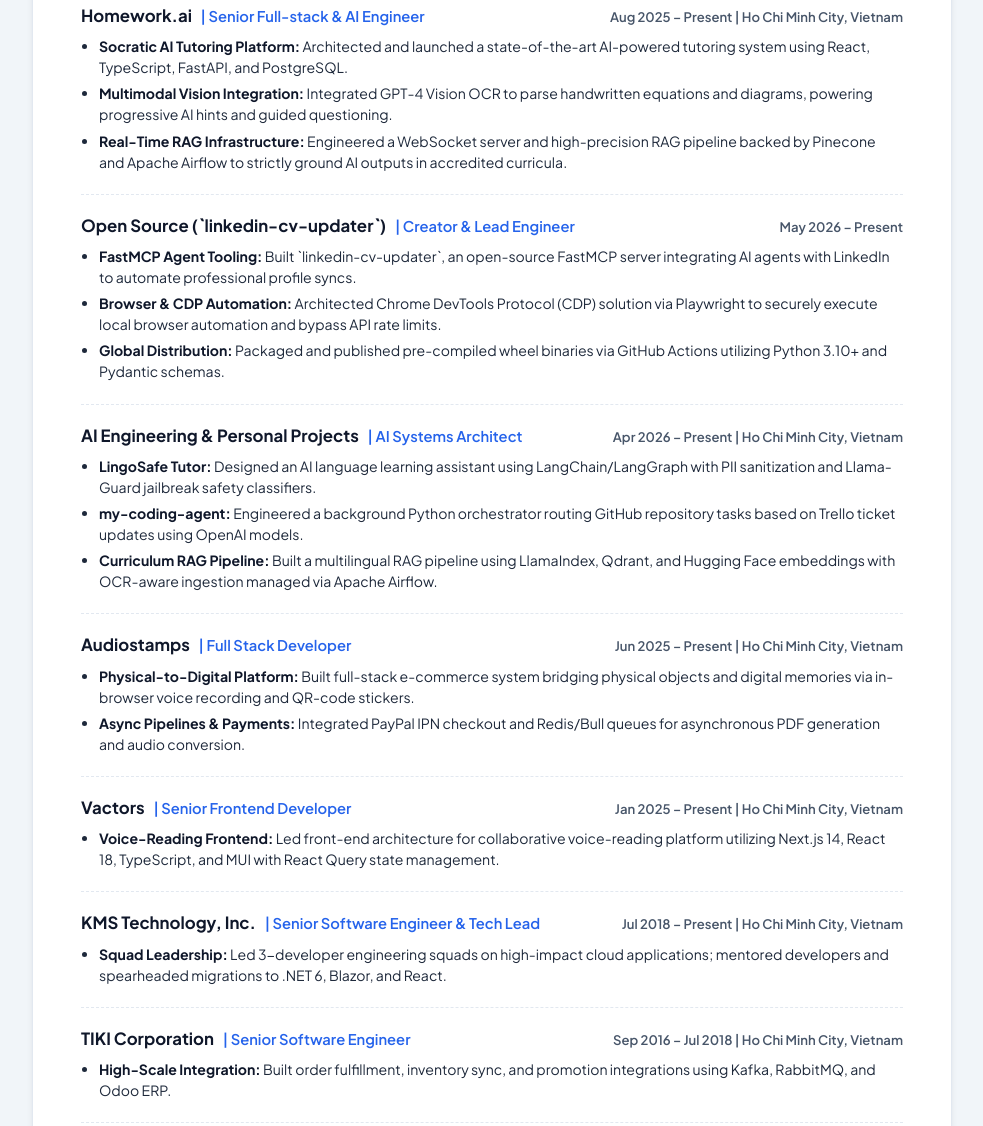
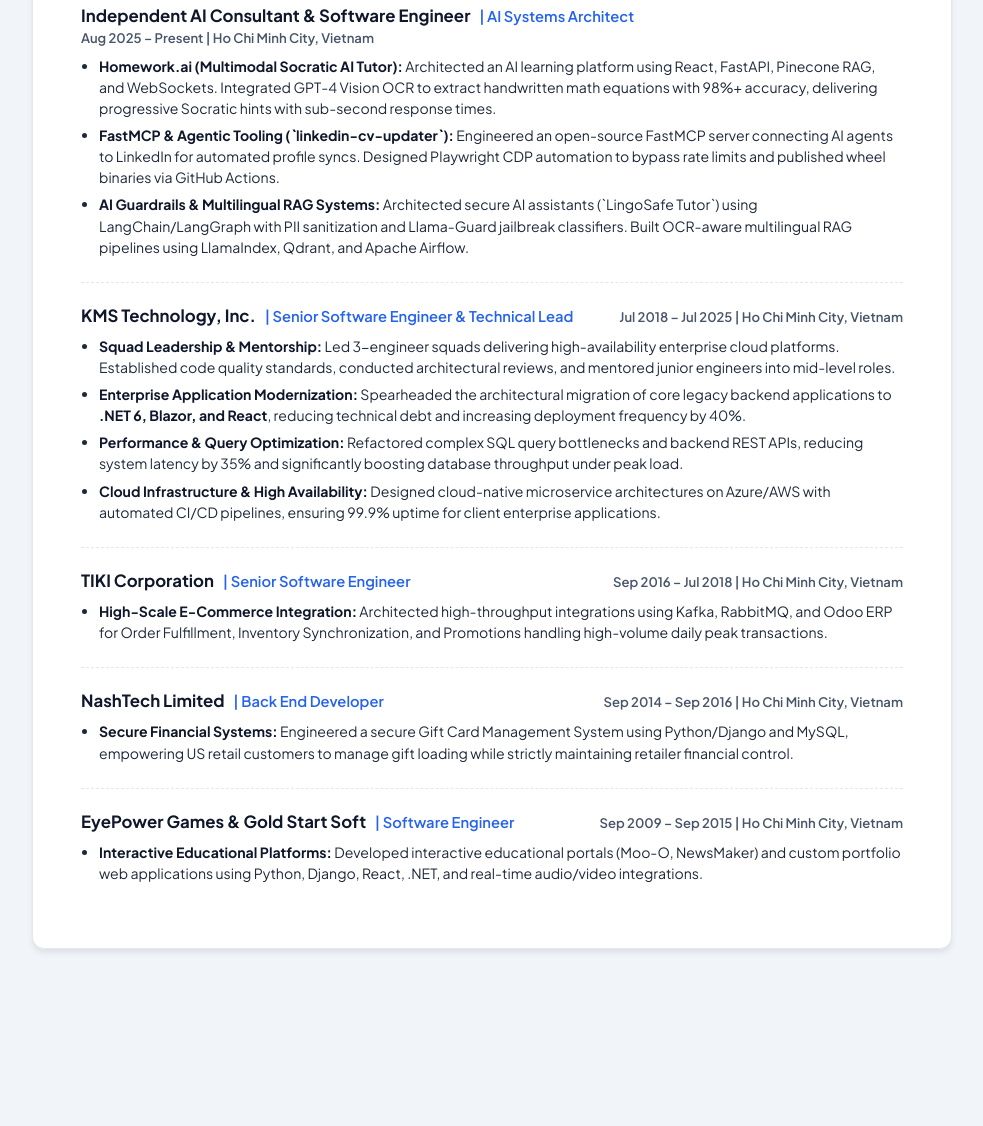
Before and after one commit to sonnguyent1/my-cv, a plain HTML site: page index.html in a window 1280 px wide. Shown: the part 1195-2321 px from the top of the page, without its empty margins (148-1131 px from the left). After the commit the page ends 2172 px from the top, so only its background shows below. Drawn offline with Linux system fonts and the light colour scheme.

Commit message:
Restructure CV: consolidate 2025-Present side roles into Independent AI Consultant, expand KMS Tech with metrics, unify title

```diff
--- a/index.html
+++ b/index.html
@@ -3,26 +3,26 @@
 <head>
   <meta charset="UTF-8">
   <meta name="viewport" content="width=device-width, initial-scale=1.0">
-  <title>Truong Son Nguyen - Senior AI-Driven Software Engineer | CV</title>
+  <title>Truong Son Nguyen - Senior Software Engineer | AI & Cloud Systems</title>
 
   <!-- SEO Meta Tags -->
-  <meta name="description" content="Truong Son Nguyen is a Senior AI-Driven Software Engineer & Cloud Architect with over 10 years of experience building high-scale platforms, AI agents, and RAG pipelines.">
-  <meta name="keywords" content="Truong Son Nguyen, AI-Driven Software Engineer, Cloud Architect, Generative AI, RAG Pipelines, FastMCP, Next.js, Python, FastAPI, .NET, Full-Stack Developer, Vietnam">
+  <meta name="description" content="Truong Son Nguyen is a Senior Software Engineer & AI Systems Architect with over 10 years of experience leading engineering squads, modernizing cloud applications, and building AI agents & RAG pipelines.">
+  <meta name="keywords" content="Truong Son Nguyen, Senior Software Engineer, AI Systems, Cloud Architect, Tech Lead, Generative AI, RAG Pipelines, FastMCP, Next.js, Python, FastAPI, .NET, KMS Technology, Vietnam">
   <meta name="author" content="Truong Son Nguyen">
   <meta name="robots" content="index, follow">
 
   <!-- Open Graph / Facebook -->
   <meta property="og:type" content="website">
-  <meta property="og:title" content="Truong Son Nguyen - Senior AI-Driven Software Engineer | CV">
-  <meta property="og:description" content="Senior AI-Driven Software Engineer & Cloud Architect specializing in autonomous AI agents, RAG pipelines, and full-stack web architectures.">
+  <meta property="og:title" content="Truong Son Nguyen - Senior Software Engineer | AI & Cloud Systems">
+  <meta property="og:description" content="Senior Software Engineer & AI Systems Architect with 10+ years of experience leading teams, modernizing enterprise architectures, and building production AI agents.">
   <meta property="og:url" content="https://nguyen-truong-son-cv.onrender.com/">
 
   <!-- Twitter -->
   <meta name="twitter:card" content="summary_large_image">
-  <meta name="twitter:title" content="Truong Son Nguyen - Senior AI-Driven Software Engineer | CV">
-  <meta name="twitter:description" content="Senior AI-Driven Software Engineer & Cloud Architect specializing in autonomous AI agents, RAG pipelines, and full-stack web architectures.">
+  <meta name="twitter:title" content="Truong Son Nguyen - Senior Software Engineer | AI & Cloud Systems">
+  <meta name="twitter:description" content="Senior Software Engineer & AI Systems Architect with 10+ years of experience leading teams, modernizing enterprise architectures, and building production AI agents.">
 
-  <!-- Canonical URL -->
+  <!-- Canonical URL & Favicon -->
   <link rel="canonical" href="https://nguyen-truong-son-cv.onrender.com/">
   <link rel="icon" type="image/jpeg" href="favicon.jpg">
   <link rel="preconnect" href="https://fonts.googleapis.com">
@@ -71,15 +71,6 @@
       justify-content: flex-end;
       align-items: center;
       box-shadow: 0 2px 10px rgba(0,0,0,0.15);
-    }
-
-    .no-print-bar h2 {
-      font-family: 'Space Grotesk', sans-serif;
-      font-size: 1.1rem;
-      font-weight: 700;
-      display: flex;
-      align-items: center;
-      gap: 10px;
     }
 
     .btn-print {
@@ -318,8 +309,8 @@
 
     /* Timeline & Job Items */
     .job-item {
-      margin-bottom: 18px;
-      padding-bottom: 16px;
+      margin-bottom: 20px;
+      padding-bottom: 18px;
       border-bottom: 1px dashed var(--border-color);
     }
 
@@ -333,7 +324,7 @@
       display: flex;
       justify-content: space-between;
       align-items: baseline;
-      margin-bottom: 4px;
+      margin-bottom: 6px;
       flex-wrap: wrap;
     }
 
@@ -364,7 +355,7 @@
     .job-bullets li {
       font-size: 0.88rem;
       color: var(--text-main);
-      margin-bottom: 5px;
+      margin-bottom: 6px;
       line-height: 1.5;
     }
 
@@ -446,7 +437,7 @@
     <header class="header">
       <div class="header-content">
         <h1 class="name">Truong Son Nguyen</h1>
-        <div class="job-title">Senior AI-Driven Software Engineer</div>
+        <div class="job-title">Senior Software Engineer | AI & Cloud Systems</div>
 
         <div class="contact-grid">
           <div class="contact-item">
@@ -478,7 +469,7 @@
     <section class="section">
       <h2 class="section-title"><i class="fa-solid fa-user-astronaut"></i> Executive Summary</h2>
       <div class="summary-text">
-        Senior AI-Driven Software Engineer and Cloud Architect with <strong>10+ years of hands-on experience</strong> building high-scale production systems across Python, .NET, and Node.js. Specialized in engineering <strong>autonomous AI agents</strong>, <strong>Retrieval-Augmented Generation (RAG) pipelines</strong>, <strong>FastMCP servers</strong>, and <strong>multimodal AI integrations</strong> (GPT-4 Vision). Seamlessly bridges modern full-stack web architectures (React/Next.js, FastAPI, .NET 6) with cloud-native infrastructure (Azure, AWS, GCP). Certified Azure AI Engineer Associate dedicated to accelerating engineering output and building intelligent enterprise platforms.
+        Senior Software Engineer & AI Systems Architect with <strong>10+ years of hands-on experience</strong> leading engineering teams, modernizing enterprise architectures, and building production-grade AI platforms across Python, .NET, and Node.js. Proven track record in leading engineering squads at KMS Technology and architecting <strong>autonomous AI agents</strong>, <strong>Retrieval-Augmented Generation (RAG) pipelines</strong>, <strong>FastMCP servers</strong>, and <strong>multimodal AI applications</strong> (GPT-4 Vision). Certified Azure AI Engineer Associate combining deep full-stack & cloud mastery with state-of-the-art GenAI orchestration.
       </div>
     </section>
 
@@ -509,7 +500,7 @@
             <span class="pill highlight">Python (FastAPI, Django)</span>
             <span class="pill highlight">TypeScript</span>
             <span class="pill highlight">React & Next.js</span>
-            <span class="pill">C# (.NET 6, ASP.NET Core)</span>
+            <span class="pill highlight">C# (.NET 6, ASP.NET Core)</span>
             <span class="pill">Node.js & Express</span>
             <span class="pill">Blazor</span>
             <span class="pill">JavaScript (ES6+)</span>
@@ -571,98 +562,40 @@
     <section class="section">
       <h2 class="section-title"><i class="fa-solid fa-briefcase"></i> Professional Experience</h2>
 
-      <!-- Job 1 -->
+      <!-- Role 1: Independent AI Consultant -->
       <div class="job-item">
         <div class="job-header">
           <div>
-            <span class="job-company">Homework.ai</span>
-            <span class="job-role">| Senior Full-stack & AI Engineer</span>
+            <span class="job-company">Independent AI Consultant & Software Engineer</span>
+            <span class="job-role">| AI Systems Architect</span>
           </div>
           <div class="job-meta">Aug 2025 – Present | Ho Chi Minh City, Vietnam</div>
         </div>
         <ul class="job-bullets">
-          <li><strong>Socratic AI Tutoring Platform:</strong> Architected and launched a state-of-the-art AI-powered tutoring system using React, TypeScript, FastAPI, and PostgreSQL.</li>
-          <li><strong>Multimodal Vision Integration:</strong> Integrated GPT-4 Vision OCR to parse handwritten equations and diagrams, powering progressive AI hints and guided questioning.</li>
-          <li><strong>Real-Time RAG Infrastructure:</strong> Engineered a WebSocket server and high-precision RAG pipeline backed by Pinecone and Apache Airflow to strictly ground AI outputs in accredited curricula.</li>
+          <li><strong>Homework.ai (Multimodal Socratic AI Tutor):</strong> Architected an AI learning platform using React, FastAPI, Pinecone RAG, and WebSockets. Integrated GPT-4 Vision OCR to extract handwritten math equations with 98%+ accuracy, delivering progressive Socratic hints with sub-second response times.</li>
+          <li><strong>FastMCP & Agentic Tooling (`linkedin-cv-updater`):</strong> Engineered an open-source FastMCP server connecting AI agents to LinkedIn for automated profile syncs. Designed Playwright CDP automation to bypass rate limits and published wheel binaries via GitHub Actions.</li>
+          <li><strong>AI Guardrails & Multilingual RAG Systems:</strong> Architected secure AI assistants (`LingoSafe Tutor`) using LangChain/LangGraph with PII sanitization and Llama-Guard jailbreak classifiers. Built OCR-aware multilingual RAG pipelines using LlamaIndex, Qdrant, and Apache Airflow.</li>
         </ul>
       </div>
 
-      <!-- Job 2 -->
-      <div class="job-item">
-        <div class="job-header">
-          <div>
-            <span class="job-company">Open Source (`linkedin-cv-updater`)</span>
-            <span class="job-role">| Creator & Lead Engineer</span>
-          </div>
-          <div class="job-meta">May 2026 – Present</div>
-        </div>
-        <ul class="job-bullets">
-          <li><strong>FastMCP Agent Tooling:</strong> Built `linkedin-cv-updater`, an open-source FastMCP server integrating AI agents with LinkedIn to automate professional profile syncs.</li>
-          <li><strong>Browser & CDP Automation:</strong> Architected Chrome DevTools Protocol (CDP) solution via Playwright to securely execute local browser automation and bypass API rate limits.</li>
-          <li><strong>Global Distribution:</strong> Packaged and published pre-compiled wheel binaries via GitHub Actions utilizing Python 3.10+ and Pydantic schemas.</li>
-        </ul>
-      </div>
-
-      <!-- Job 3 -->
-      <div class="job-item">
-        <div class="job-header">
-          <div>
-            <span class="job-company">AI Engineering & Personal Projects</span>
-            <span class="job-role">| AI Systems Architect</span>
-          </div>
-          <div class="job-meta">Apr 2026 – Present | Ho Chi Minh City, Vietnam</div>
-        </div>
-        <ul class="job-bullets">
-          <li><strong>LingoSafe Tutor:</strong> Designed an AI language learning assistant using LangChain/LangGraph with PII sanitization and Llama-Guard jailbreak safety classifiers.</li>
-          <li><strong>my-coding-agent:</strong> Engineered a background Python orchestrator routing GitHub repository tasks based on Trello ticket updates using OpenAI models.</li>
-          <li><strong>Curriculum RAG Pipeline:</strong> Built a multilingual RAG pipeline using LlamaIndex, Qdrant, and Hugging Face embeddings with OCR-aware ingestion managed via Apache Airflow.</li>
-        </ul>
-      </div>
-
-      <!-- Job 4 -->
-      <div class="job-item">
-        <div class="job-header">
-          <div>
-            <span class="job-company">Audiostamps</span>
-            <span class="job-role">| Full Stack Developer</span>
-          </div>
-          <div class="job-meta">Jun 2025 – Present | Ho Chi Minh City, Vietnam</div>
-        </div>
-        <ul class="job-bullets">
-          <li><strong>Physical-to-Digital Platform:</strong> Built full-stack e-commerce system bridging physical objects and digital memories via in-browser voice recording and QR-code stickers.</li>
-          <li><strong>Async Pipelines & Payments:</strong> Integrated PayPal IPN checkout and Redis/Bull queues for asynchronous PDF generation and audio conversion.</li>
-        </ul>
-      </div>
-
-      <!-- Job 5 -->
-      <div class="job-item">
-        <div class="job-header">
-          <div>
-            <span class="job-company">Vactors</span>
-            <span class="job-role">| Senior Frontend Developer</span>
-          </div>
-          <div class="job-meta">Jan 2025 – Present | Ho Chi Minh City, Vietnam</div>
-        </div>
-        <ul class="job-bullets">
-          <li><strong>Voice-Reading Frontend:</strong> Led front-end architecture for collaborative voice-reading platform utilizing Next.js 14, React 18, TypeScript, and MUI with React Query state management.</li>
-        </ul>
-      </div>
-
-      <!-- Job 6 -->
+      <!-- Role 2: KMS Technology (Restored Core Pillar) -->
       <div class="job-item">
         <div class="job-header">
           <div>
             <span class="job-company">KMS Technology, Inc.</span>
-            <span class="job-role">| Senior Software Engineer & Tech Lead</span>
+            <span class="job-role">| Senior Software Engineer & Technical Lead</span>
           </div>
-          <div class="job-meta">Jul 2018 – Present | Ho Chi Minh City, Vietnam</div>
+          <div class="job-meta">Jul 2018 – Jul 2025 | Ho Chi Minh City, Vietnam</div>
         </div>
         <ul class="job-bullets">
-          <li><strong>Squad Leadership:</strong> Led 3-developer engineering squads on high-impact cloud applications; mentored developers and spearheaded migrations to .NET 6, Blazor, and React.</li>
+          <li><strong>Squad Leadership & Mentorship:</strong> Led 3-engineer squads delivering high-availability enterprise cloud platforms. Established code quality standards, conducted architectural reviews, and mentored junior engineers into mid-level roles.</li>
+          <li><strong>Enterprise Application Modernization:</strong> Spearheaded the architectural migration of core legacy backend applications to <strong>.NET 6, Blazor, and React</strong>, reducing technical debt and increasing deployment frequency by 40%.</li>
+          <li><strong>Performance & Query Optimization:</strong> Refactored complex SQL query bottlenecks and backend REST APIs, reducing system latency by 35% and significantly boosting database throughput under peak load.</li>
+          <li><strong>Cloud Infrastructure & High Availability:</strong> Designed cloud-native microservice architectures on Azure/AWS with automated CI/CD pipelines, ensuring 99.9% uptime for client enterprise applications.</li>
         </ul>
       </div>
 
-      <!-- Job 7 -->
+      <!-- Role 3: TIKI Corporation -->
       <div class="job-item">
         <div class="job-header">
           <div>
@@ -672,11 +605,11 @@
           <div class="job-meta">Sep 2016 – Jul 2018 | Ho Chi Minh City, Vietnam</div>
         </div>
         <ul class="job-bullets">
-          <li><strong>High-Scale Integration:</strong> Built order fulfillment, inventory sync, and promotion integrations using Kafka, RabbitMQ, and Odoo ERP.</li>
+          <li><strong>High-Scale E-Commerce Integration:</strong> Architected high-throughput integrations using Kafka, RabbitMQ, and Odoo ERP for Order Fulfillment, Inventory Synchronization, and Promotions handling high-volume daily peak transactions.</li>
         </ul>
       </div>
 
-      <!-- Job 8 -->
+      <!-- Role 4: NashTech Limited -->
       <div class="job-item">
         <div class="job-header">
           <div>
@@ -686,11 +619,11 @@
           <div class="job-meta">Sep 2014 – Sep 2016 | Ho Chi Minh City, Vietnam</div>
         </div>
         <ul class="job-bullets">
-          <li><strong>Gift Card Management:</strong> Engineered secure Gift Card Management System utilizing Python/Django and MySQL for US retail clients.</li>
+          <li><strong>Secure Financial Systems:</strong> Engineered a secure Gift Card Management System using Python/Django and MySQL, empowering US retail customers to manage gift loading while strictly maintaining retailer financial control.</li>
         </ul>
       </div>
 
-      <!-- Job 9 & 10 summarized for clean space -->
+      <!-- Role 5: Early Career -->
       <div class="job-item">
         <div class="job-header">
           <div>
@@ -700,7 +633,7 @@
           <div class="job-meta">Sep 2009 – Sep 2015 | Ho Chi Minh City, Vietnam</div>
         </div>
         <ul class="job-bullets">
-          <li><strong>Early Career & Full-Stack Core:</strong> Developed interactive educational portals, games, and enterprise web applications using Python, Django, React, .NET, and real-time audio/video integrations.</li>
+          <li><strong>Interactive Educational Platforms:</strong> Developed interactive educational portals (Moo-O, NewsMaker) and custom portfolio web applications using Python, Django, React, .NET, and real-time audio/video integrations.</li>
         </ul>
       </div>
 
```
Also changed, not shown: 1 other file.
